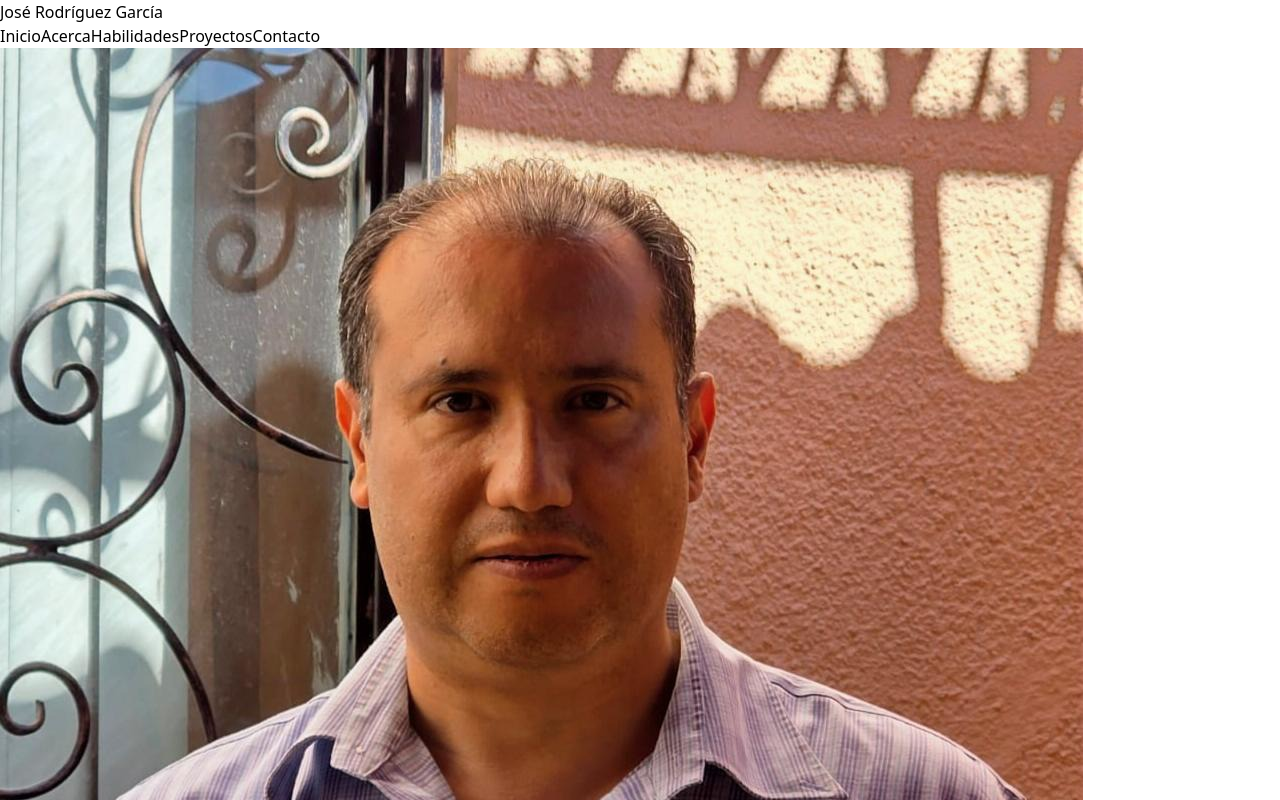
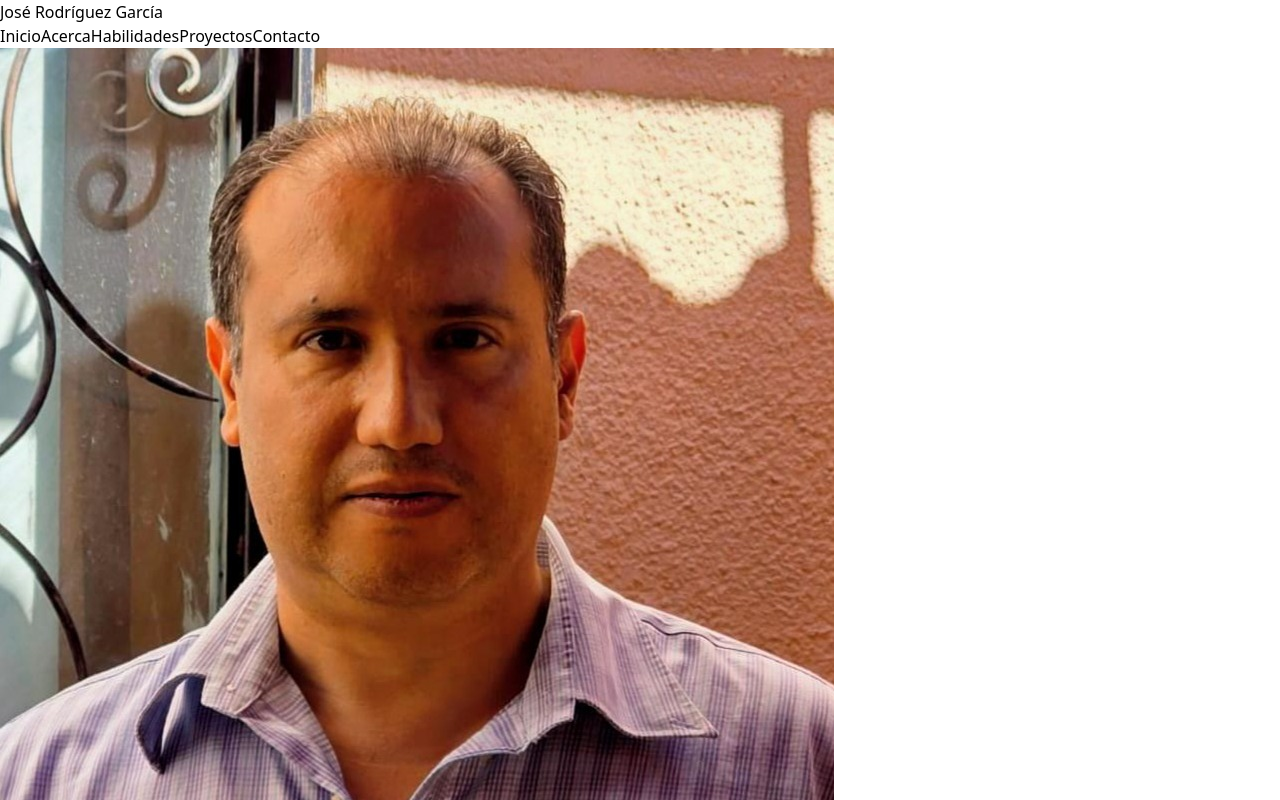
Before and after one commit to pprgarcia/Portafolio, a React (Vite) app: page / in a window 1280 px wide. Shown: the top 800 px of the page. Built offline with nearby package versions, Linux system fonts and the light colour scheme.

Commit message:
nueva foto mejorada

```diff
--- a/src/App.jsx
+++ b/src/App.jsx
@@ -1145,7 +1145,7 @@ Monto_Advertencia =>
             <div className="mb-10">
               <div className="w-56 h-56 mx-auto rounded-full overflow-hidden bg-gray-200 border-4 border-gray-100 shadow-xl">
                 <img
-                  src="/images/JRG.jpeg"
+                  src="/images/JRG.JPG"
                   alt="José Rodríguez García"
                   className="w-full h-full object-cover"
                 />
```
Also changed, not shown: public/images/JRG.JPG (added), public/images/JRG1.jpeg (renamed from public/images/JRG.jpeg).
